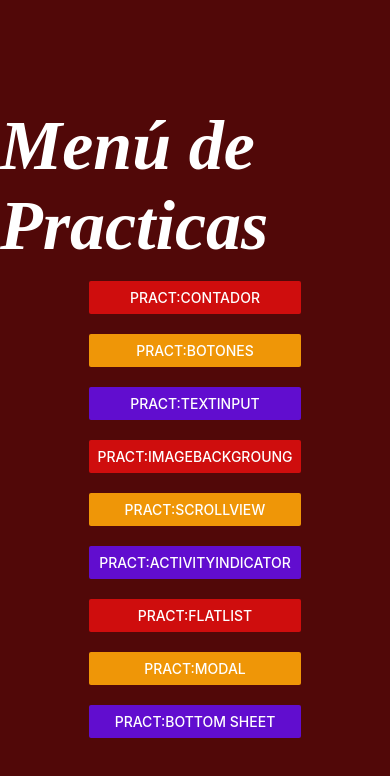
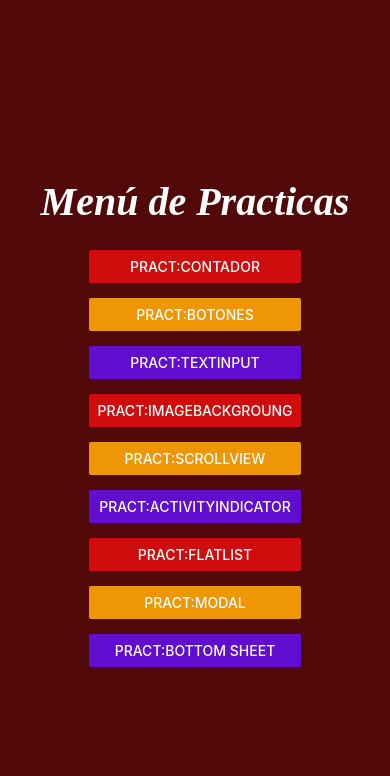
Before and after one commit to DiegoCruz-Cruz/PAM212, a React Native app in the folder intro/: screen / in a window 390 px wide. Shown: the top 776 px of the page. Built offline with nearby package versions, Linux system fonts and the light colour scheme.

Commit message:
eliminamos código que no se usa y añadimos tanto la dirección al botón y la importación

```diff
--- a/intro/screens/MenuScreen.js
+++ b/intro/screens/MenuScreen.js
@@ -2,6 +2,7 @@ import { Text, StyleSheet, View, Button } from 'react-native';
 import React, { useState } from 'react';
 import ContadorScreen from './ContadorScreen';
 import BotonesScreen from './BotonesScreen';
+import ScrollViewScreen from './ScrollViewScreen';
 
 export default function MenuScreen() {
     const [screen,setScreen]=useState('menu');
@@ -11,6 +12,8 @@ export default function MenuScreen() {
             return <ContadorScreen/>;
         case 'botones':
             return <BotonesScreen/>;
+        case 'scroll':
+            return <ScrollViewScreen />;
         case 'menu':
             default:
                 return (
@@ -21,7 +24,7 @@ export default function MenuScreen() {
                             <Button color='#ef9607ff' onPress={()=>setScreen('botones')}  title="Pract:Botones"/>
                             <Button color='#610dcfff' onPress={()=>setScreen('botones')}  title="Pract:TextInput"/>
                             <Button color='#cf0d0dff' onPress={()=>setScreen('botones')} title="Pract:ImageBackgroung"/>
-                            <Button color='#ef9607ff' onPress={()=>setScreen('botones')}  title="Pract:ScrollView"/>
+                            <Button color='#ef9607ff' onPress={()=>setScreen('scroll')}  title="Pract:ScrollView"/>
                             <Button color='#610dcfff' onPress={()=>setScreen('botones')}  title="Pract:ActivityIndicator"/>
                             <Button color='#cf0d0dff' onPress={()=>setScreen('botones')} title="Pract:FlatList"/>
                             <Button color='#ef9607ff' onPress={()=>setScreen('botones')}  title="Pract:Modal"/>
@@ -45,21 +48,15 @@ const styles = StyleSheet.create({
   },
   textoTitulo: {
     color: '#ffffffff',
-    fontSize: 70,
+    fontSize: 40,
     fontFamily: 'Times New Roman',
     fontWeight: 'bold',
     fontStyle: 'italic',
-  },
-  texto2: {
-    color: '#cf0d0dff',
-    fontSize: 40,
-    fontFamily: 'Courier',
-    fontWeight: '400',
-    textDecorationLine: 'underline',
+    textAlign: 'center',
   },
   contenedorBotones: {
-    marginTop: 15,
+    marginTop: 25,
     flexDirection: 'column',
-    gap: 20,
+    gap: 15,
   },
 });
```
